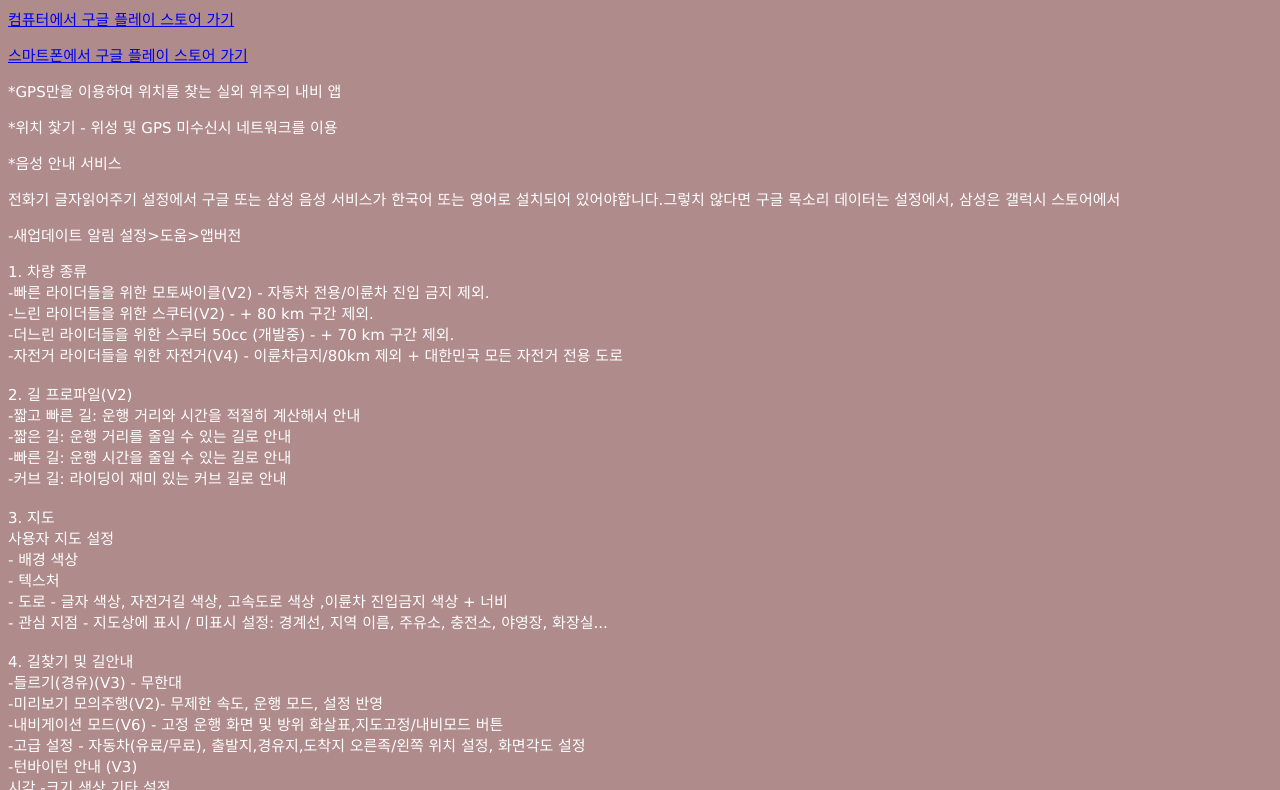
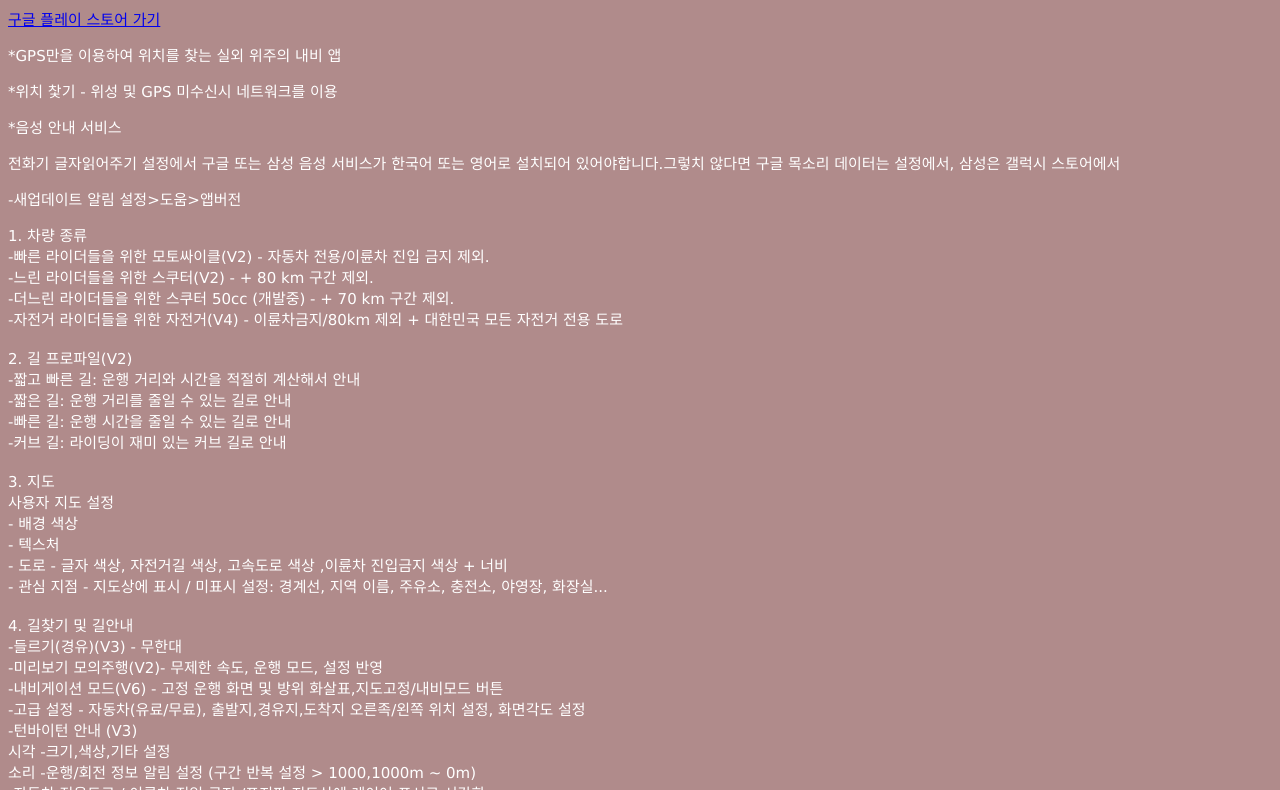
Before and after one commit to motorcyclenavi/motorcyclenavi.github.io, a plain HTML site: page index.html in a window 1280 px wide. Shown: the part 272-1062 px from the top of the page. Drawn offline with Linux system fonts and the light colour scheme.

Commit message:
Add files via upload

```diff
--- a/index.html
+++ b/index.html
@@ -17,8 +17,8 @@
 
 
 <h1>이륜차 GPS 내비!(구글 스토어)</h1>
-<p><a href="https://play.google.com/store/apps/details?id=com.offline.navi.motorcamp&hl=ko&gl=kr&pli=1" target="_blank" rel="external">컴퓨터에서 구글 플레이 스토어 가기</a><p>
-<p><a href="market://details?id=com.offline.navi.motorcamp" target="_blank">스마트폰에서 구글 플레이 스토어 가기</a><p>
+<p><a href="https://play.google.com/store/apps/details?id=com.offline.navi.motorcamp&hl=ko&gl=kr&pli=1" target="_blank" rel="external">구글 플레이 스토어 가기</a><p>
+
 
 
 <p>*GPS만을 이용하여 위치를 찾는 실외 위주의 내비 앱</p>
```
